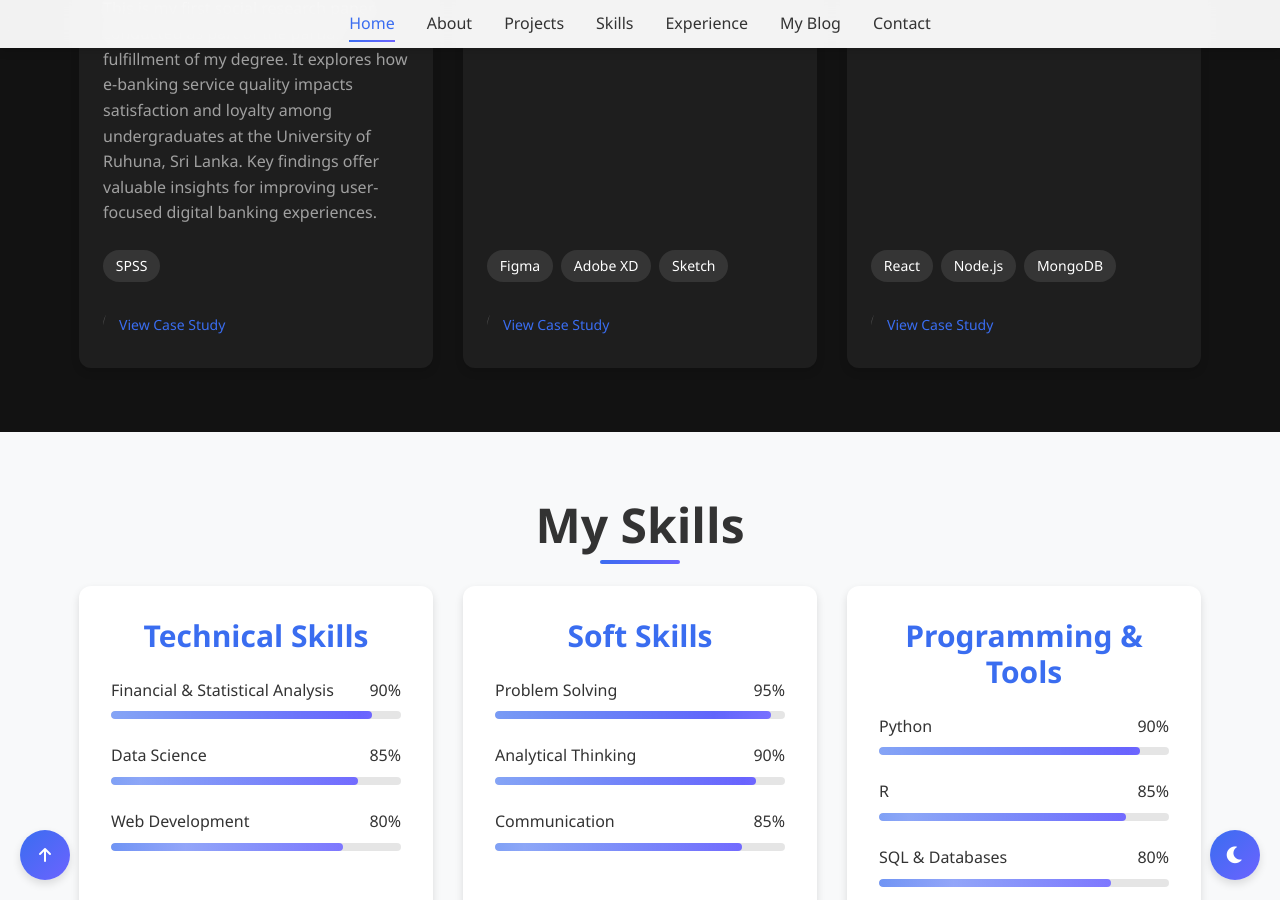
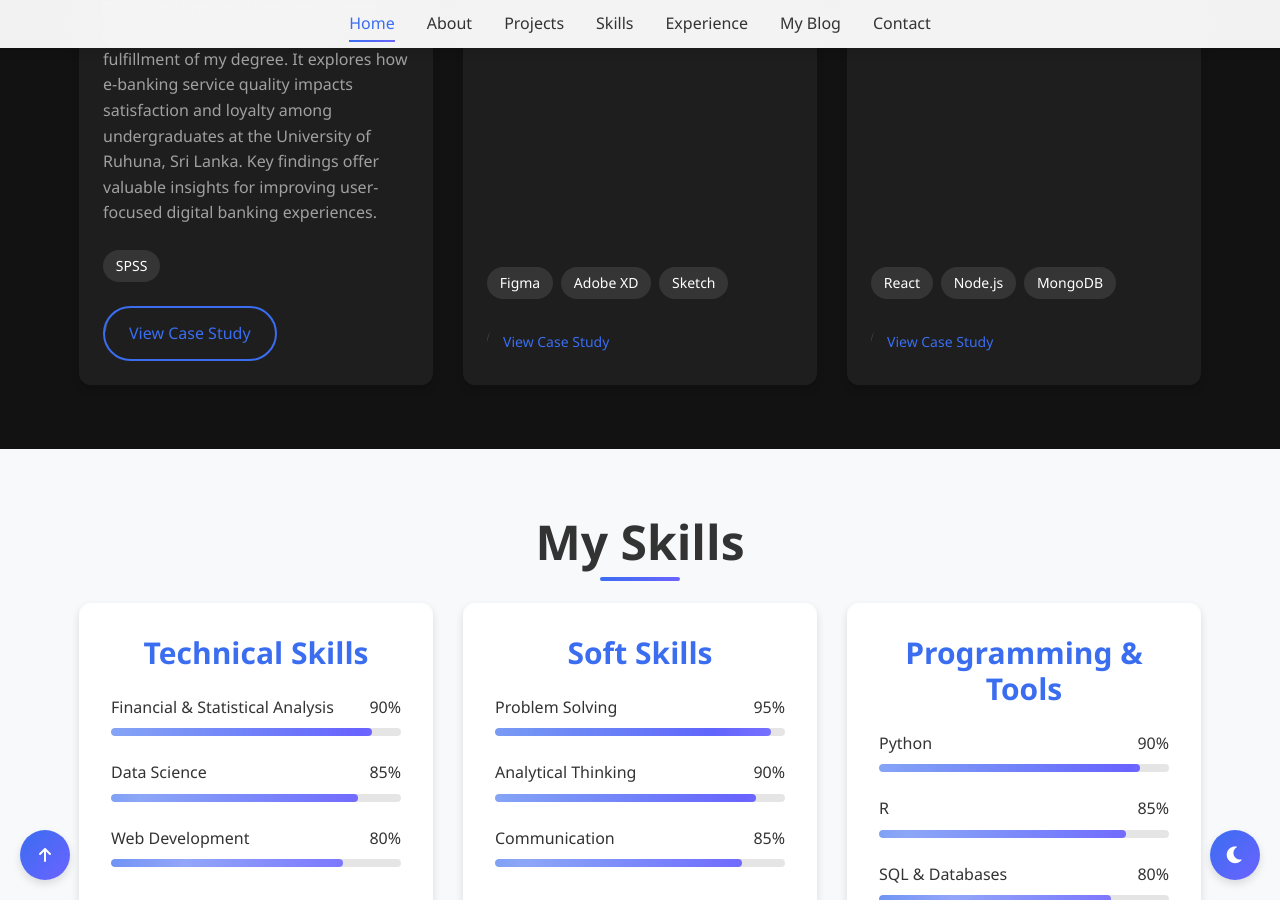
Before and after one commit to MHMNP2021/portfolio.github.io, a Jekyll site: the page index.html, which Jekyll copies as it is, in a window 1280 px wide and 900 px high, scrolled down 2384 px. Built offline with Jekyll 4.4.1, drawn with Linux system fonts in a browser that asks for light colours.

Commit message:
Update index.html

```diff
--- a/index.html
+++ b/index.html
@@ -101,7 +101,7 @@
                             <span>JavaScript</span> -->
                         </div>
                         <div class="project-links">
-    <a href="assets/documents/socialresearch1.pdf" target="_blank" rel="noopener noreferrer" class="btn small-btn">View Case Study</a>
+    <a href="assets/documents/socialresearch1.pdf" target="_blank" rel="noopener noreferrer" class="btn secondary-btn">View Case Study</a>
 </div>
 
                     </div>
```
